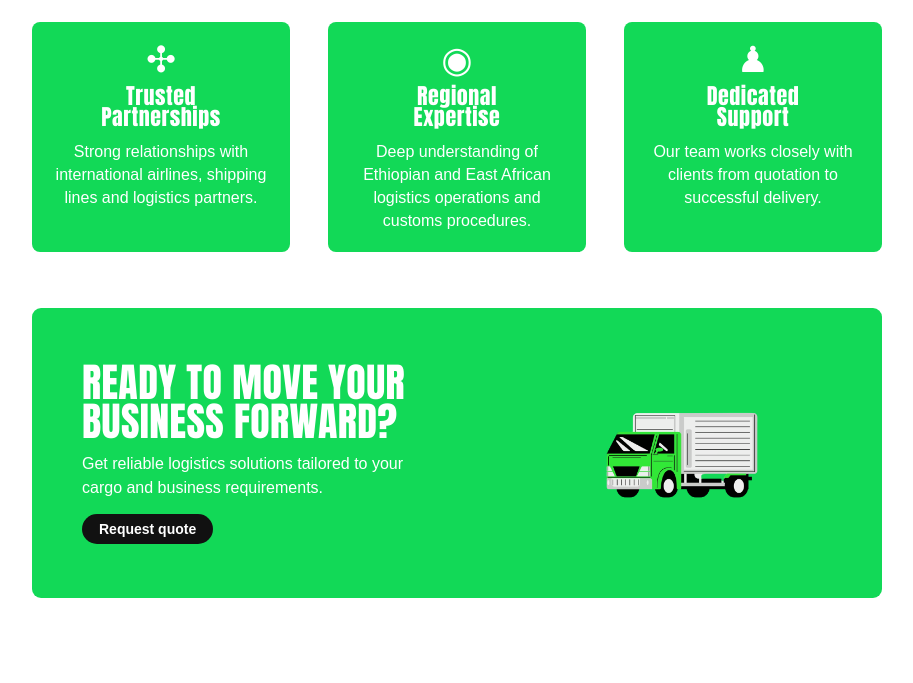
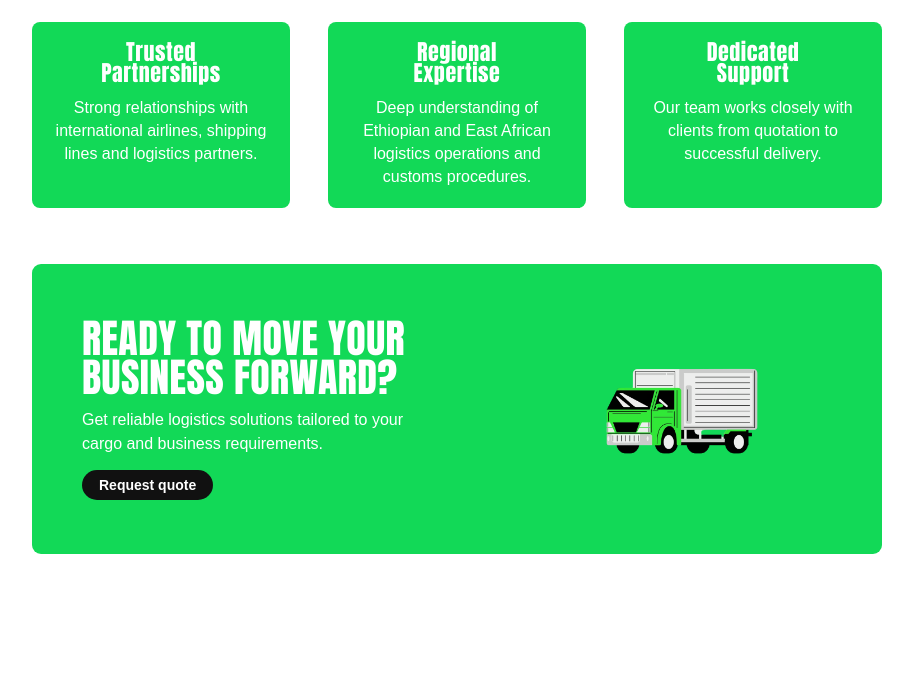
Before and after one commit to miki-ts/Logistics, a plain HTML site: page index.html in a window 1280 px wide. Shown: the part 2837-3520 px from the top of the page, without its empty margins (183-1096 px from the left). Drawn offline with Linux system fonts and the light colour scheme.

Commit message:
emoji removed

```diff
--- a/index.html
+++ b/index.html
@@ -89,9 +89,9 @@
 <section class="trust section">
 <div class="section-heading"><h2>WHY <span>BUSINESSES</span> TRUST <span>YM LOGISTICS</span></h2><p>Businesses rely on us because we combine industry expertise, global logistics partnerships, and dependable customer service.</p></div>
 <div class="trust-grid">
-<article class="trust-card"><div class="trust-icon">✣</div><h3>Trusted<br/>Partnerships</h3><p>Strong relationships with international airlines, shipping lines and logistics partners.</p></article>
-<article class="trust-card"><div class="trust-icon">◉</div><h3>Regional<br/>Expertise</h3><p>Deep understanding of Ethiopian and East African logistics operations and customs procedures.</p></article>
-<article class="trust-card"><div class="trust-icon">♟</div><h3>Dedicated<br/>Support</h3><p>Our team works closely with clients from quotation to successful delivery.</p></article>
+<article class="trust-card"><h3>Trusted<br/>Partnerships</h3><p>Strong relationships with international airlines, shipping lines and logistics partners.</p></article>
+<article class="trust-card"><h3>Regional<br/>Expertise</h3><p>Deep understanding of Ethiopian and East African logistics operations and customs procedures.</p></article>
+<article class="trust-card"><h3>Dedicated<br/>Support</h3><p>Our team works closely with clients from quotation to successful delivery.</p></article>
 </div>
 </section>
 <section class="quote section" id="quote">
```
